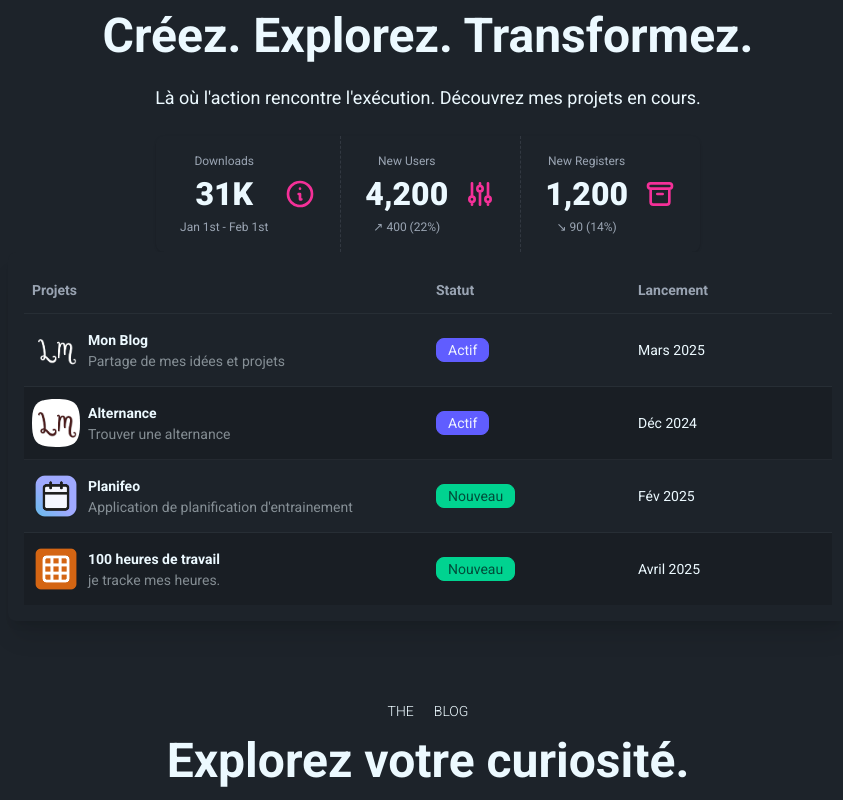
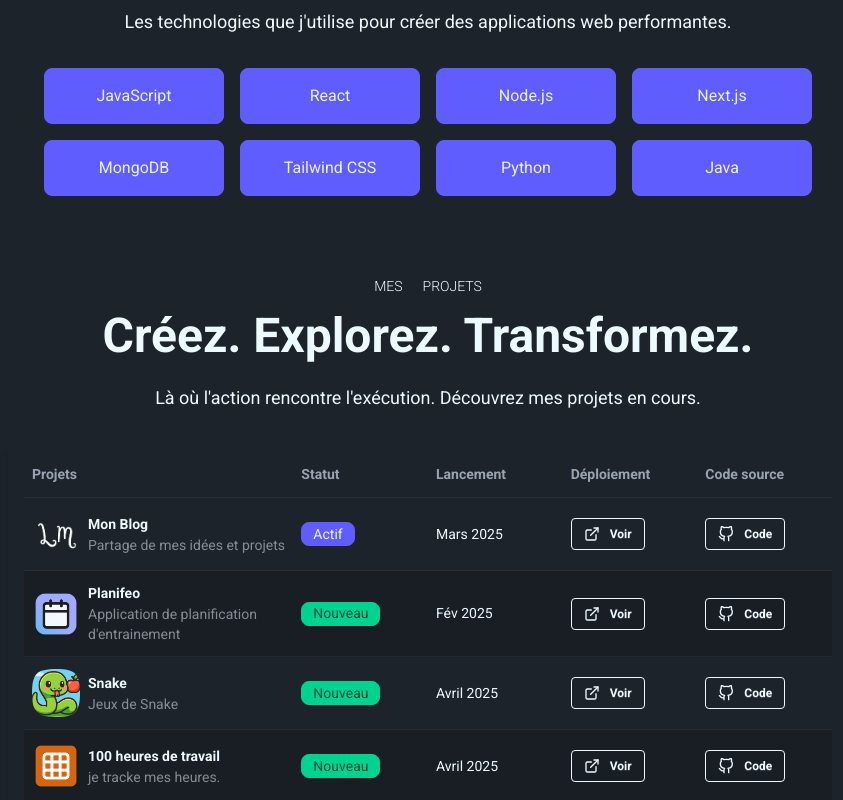
Before and after one commit to LucasMillart/blog, a Next.js app: page / in a window 1280 px wide. Shown: the part 460-1260 px from the top of the page, without its empty margins (212-1055 px from the left). Built offline with nearby package versions, Linux system fonts and the light colour scheme; a web font is replaced by a local one.

Commit message:
Modify projects - add Technologies components

```diff
--- a/app/globals.css
+++ b/app/globals.css
@@ -4,6 +4,10 @@
    themes: dark --default, light --preferslight;
 }
 
+html {
+  scroll-behavior: smooth;
+}
+
 body {
   font-family: 'Roboto', serif;
 }
--- a/app/page.js
+++ b/app/page.js
@@ -1,6 +1,7 @@
 import Image from "next/image";
 import Header from "@/components/Header";
 import Head from "@/components/Head";
+import Technologies from "@/components/Technologies";
 import Blog from "@/components/Blog";
 import Projects from "@/components/Projects";
 
@@ -9,6 +10,7 @@ export default function Home() {
     <div>
       <Header />
       <Head />
+      <Technologies />
       <Projects />
       <Blog />
     </div>
--- a/components/Head.js
+++ b/components/Head.js
@@ -5,10 +5,10 @@ const Head = () => {
     <header className=" text-center py-10 px-5">
       <h1 className="text-sm font-light mb-4 tracking-[10]">LUCAS<span className='ml-5 tracking-[10]'>MILLART</span></h1>
       <h2 className="text-5xl font-bold mb-6">
-        Codez mieux. Créez plus. <br></br> Simplifiez votre vie.
+        Développeur Full Stack
       </h2>
       <p className="text-lg mb-6">
-        Apprenez chaque semaine pour explorer des idées<br></br> sur le code, les SaaS, et la productivité.
+        Codez mieux. Créez plus. Simplifiez votre vie.
       </p>
     </header>
   );
--- a/components/Projects.js
+++ b/components/Projects.js
@@ -13,7 +13,6 @@ export default function Projects() {
       <p className="text-lg mb-6">
         Là où l&apos;action rencontre l&apos;exécution. Découvrez mes projets en cours.
       </p>
-      <StatistiquesGlobal />
       <ProjetsPresentation />
     </section>
   );
--- a/components/Projets/ProjetsPresentation.js
+++ b/components/Projets/ProjetsPresentation.js
@@ -9,9 +9,11 @@ export default function ProjetsPresentation() {
         <table className="table table-zebra w-full">
           <thead>
             <tr>
-              <th className="px-2 w-1/2"><Link href="/projets">Projets</Link></th>
-              <th className="px-2 w-1/4">Statut</th>
-              <th className="px-2 w-1/4">Lancement</th>
+              <th className="px-2 w-1/3"><Link href="/projets">Projets</Link></th>
+              <th className="px-2 w-1/6">Statut</th>
+              <th className="px-2 w-1/6">Lancement</th>
+              <th className="px-2 w-1/6">Déploiement</th>
+              <th className="px-2 w-1/6">Code source</th>
             </tr>
           </thead>
           <tbody>
@@ -37,23 +39,24 @@ export default function ProjetsPresentation() {
               </td>
               <td className="px-2"><span className="badge badge-primary">Actif</span></td>
               <td className="px-2">Mars 2025</td>
-            </tr>
-            <tr>
               <td className="px-2">
-                <div className="flex items-center space-x-2">
-                  <div className="avatar">
-                    <div className="mask mask-squircle w-12 h-12">
-                      <Image src="/LM-logo-noire.png" alt="Alternance" width={48} height={48} />
-                    </div>
-                  </div>
-                  <div>
-                    <div className="font-bold"><Link href="/projets/alternance">Alternance</Link></div>
-                    <div className="text-sm opacity-50">Trouver une alternance</div>
-                  </div>
-                </div>
+                <Link href="https://lucasmillart.vercel.app" className="btn btn-sm btn-outline">
+                  <svg xmlns="http://www.w3.org/2000/svg" viewBox="0 0 24 24" fill="none" stroke="currentColor" strokeWidth="2" strokeLinecap="round" strokeLinejoin="round" className="w-4 h-4 mr-1">
+                    <path d="M18 13v6a2 2 0 0 1-2 2H5a2 2 0 0 1-2-2V8a2 2 0 0 1 2-2h6"></path>
+                    <polyline points="15 3 21 3 21 9"></polyline>
+                    <line x1="10" y1="14" x2="21" y2="3"></line>
+                  </svg>
+                  Voir
+                </Link>
               </td>
-              <td className="px-2"><span className="badge badge-primary">Actif</span></td>
-              <td className="px-2">Déc 2024</td>
+              <td className="px-2">
+                <Link href="https://github.com/LucasMillart/blog" target="_blank" className="btn btn-sm btn-outline">
+                  <svg xmlns="http://www.w3.org/2000/svg" viewBox="0 0 24 24" fill="none" stroke="currentColor" strokeWidth="2" strokeLinecap="round" strokeLinejoin="round" className="w-4 h-4 mr-1">
+                    <path d="M9 19c-5 1.5-5-2.5-7-3m14 6v-3.87a3.37 3.37 0 0 0-.94-2.61c3.14-.35 6.44-1.54 6.44-7A5.44 5.44 0 0 0 20 4.77 5.07 5.07 0 0 0 19.91 1S18.73.65 16 2.48a13.38 13.38 0 0 0-7 0C6.27.65 5.09 1 5.09 1A5.07 5.07 0 0 0 5 4.77a5.44 5.44 0 0 0-1.5 3.78c0 5.42 3.3 6.61 6.44 7A3.37 3.37 0 0 0 9 18.13V22"></path>
+                  </svg>
+                  Code
+                </Link>
+              </td>
             </tr>
             <tr>
               <td className="px-2">
@@ -76,6 +79,64 @@ export default function ProjetsPresentation() {
               </td>
               <td className="px-2"><span className="badge badge-success">Nouveau</span></td>
               <td className="px-2">Fév 2025</td>
+              <td className="px-2">
+                <Link href="https://planifeo.vercel.app" target="_blank" className="btn btn-sm btn-outline">
+                  <svg xmlns="http://www.w3.org/2000/svg" viewBox="0 0 24 24" fill="none" stroke="currentColor" strokeWidth="2" strokeLinecap="round" strokeLinejoin="round" className="w-4 h-4 mr-1">
+                    <path d="M18 13v6a2 2 0 0 1-2 2H5a2 2 0 0 1-2-2V8a2 2 0 0 1 2-2h6"></path>
+                    <polyline points="15 3 21 3 21 9"></polyline>
+                    <line x1="10" y1="14" x2="21" y2="3"></line>
+                  </svg>
+                  Voir
+                </Link>
+              </td>
+              <td className="px-2">
+                <Link href="https://github.com/LucasMillart/planifeo" target="_blank" className="btn btn-sm btn-outline">
+                  <svg xmlns="http://www.w3.org/2000/svg" viewBox="0 0 24 24" fill="none" stroke="currentColor" strokeWidth="2" strokeLinecap="round" strokeLinejoin="round" className="w-4 h-4 mr-1">
+                    <path d="M9 19c-5 1.5-5-2.5-7-3m14 6v-3.87a3.37 3.37 0 0 0-.94-2.61c3.14-.35 6.44-1.54 6.44-7A5.44 5.44 0 0 0 20 4.77 5.07 5.07 0 0 0 19.91 1S18.73.65 16 2.48a13.38 13.38 0 0 0-7 0C6.27.65 5.09 1 5.09 1A5.07 5.07 0 0 0 5 4.77a5.44 5.44 0 0 0-1.5 3.78c0 5.42 3.3 6.61 6.44 7A3.37 3.37 0 0 0 9 18.13V22"></path>
+                  </svg>
+                  Code
+                </Link>
+              </td>
+            </tr>
+            <tr>
+              <td className="px-2">
+                <div className="flex items-center space-x-2">
+                  <div className="avatar">
+                    <div className="mask mask-squircle w-12 h-12">
+                      <Image
+                        src="/Snake.png"
+                        alt="Snake Logo"
+                        width={48}
+                        height={48}
+                      />
+                    </div>
+                  </div>
+                  <div>
+                    <div className="font-bold"><Link href="projets/planifeo">Snake</Link></div>
+                    <div className="text-sm opacity-50">Jeux de Snake</div>
+                  </div>
+                </div>
+              </td>
+              <td className="px-2"><span className="badge badge-success">Nouveau</span></td>
+              <td className="px-2">Avril 2025</td>
+              <td className="px-2">
+                <Link href="https://snake-game.vercel.app" target="_blank" className="btn btn-sm btn-outline">
+                  <svg xmlns="http://www.w3.org/2000/svg" viewBox="0 0 24 24" fill="none" stroke="currentColor" strokeWidth="2" strokeLinecap="round" strokeLinejoin="round" className="w-4 h-4 mr-1">
+                    <path d="M18 13v6a2 2 0 0 1-2 2H5a2 2 0 0 1-2-2V8a2 2 0 0 1 2-2h6"></path>
+                    <polyline points="15 3 21 3 21 9"></polyline>
+                    <line x1="10" y1="14" x2="21" y2="3"></line>
+                  </svg>
+                  Voir
+                </Link>
+              </td>
+              <td className="px-2">
+                <Link href="https://github.com/LucasMillart/snake-game" target="_blank" className="btn btn-sm btn-outline">
+                  <svg xmlns="http://www.w3.org/2000/svg" viewBox="0 0 24 24" fill="none" stroke="currentColor" strokeWidth="2" strokeLinecap="round" strokeLinejoin="round" className="w-4 h-4 mr-1">
+                    <path d="M9 19c-5 1.5-5-2.5-7-3m14 6v-3.87a3.37 3.37 0 0 0-.94-2.61c3.14-.35 6.44-1.54 6.44-7A5.44 5.44 0 0 0 20 4.77 5.07 5.07 0 0 0 19.91 1S18.73.65 16 2.48a13.38 13.38 0 0 0-7 0C6.27.65 5.09 1 5.09 1A5.07 5.07 0 0 0 5 4.77a5.44 5.44 0 0 0-1.5 3.78c0 5.42 3.3 6.61 6.44 7A3.37 3.37 0 0 0 9 18.13V22"></path>
+                  </svg>
+                  Code
+                </Link>
+              </td>
             </tr>
             <tr>
               <td className="px-2">
@@ -98,6 +159,24 @@ export default function ProjetsPresentation() {
               </td>
               <td className="px-2"><span className="badge badge-success">Nouveau</span></td>
               <td className="px-2">Avril 2025</td>
+              <td className="px-2">
+                <Link href="projets/100-heures" className="btn btn-sm btn-outline">
+                  <svg xmlns="http://www.w3.org/2000/svg" viewBox="0 0 24 24" fill="none" stroke="currentColor" strokeWidth="2" strokeLinecap="round" strokeLinejoin="round" className="w-4 h-4 mr-1">
+                    <path d="M18 13v6a2 2 0 0 1-2 2H5a2 2 0 0 1-2-2V8a2 2 0 0 1 2-2h6"></path>
+                    <polyline points="15 3 21 3 21 9"></polyline>
+                    <line x1="10" y1="14" x2="21" y2="3"></line>
+                  </svg>
+                  Voir
+                </Link>
+              </td>
+              <td className="px-2">
+                <Link href="https://github.com/LucasMillart/blog" target="_blank" className="btn btn-sm btn-outline">
+                  <svg xmlns="http://www.w3.org/2000/svg" viewBox="0 0 24 24" fill="none" stroke="currentColor" strokeWidth="2" strokeLinecap="round" strokeLinejoin="round" className="w-4 h-4 mr-1">
+                    <path d="M9 19c-5 1.5-5-2.5-7-3m14 6v-3.87a3.37 3.37 0 0 0-.94-2.61c3.14-.35 6.44-1.54 6.44-7A5.44 5.44 0 0 0 20 4.77 5.07 5.07 0 0 0 19.91 1S18.73.65 16 2.48a13.38 13.38 0 0 0-7 0C6.27.65 5.09 1 5.09 1A5.07 5.07 0 0 0 5 4.77a5.44 5.44 0 0 0-1.5 3.78c0 5.42 3.3 6.61 6.44 7A3.37 3.37 0 0 0 9 18.13V22"></path>
+                  </svg>
+                  Code
+                </Link>
+              </td>
             </tr>
           </tbody>
         </table>
--- /dev/null
+++ b/components/Technologies.js
@@ -0,0 +1,35 @@
+export default function Technologies() {
+  const technologies = [
+    { name: "JavaScript" },
+    { name: "React" },
+    { name: "Node.js" },
+    { name: "Next.js" },
+    { name: "MongoDB" },
+    { name: "Tailwind CSS" },
+    { name: "Python" },
+    { name: "Java" }
+  ];
+
+  return (
+    <section className="py-10 px-5 text-center">
+      <h1 className="text-sm font-light mb-4 tracking-[10]">MES<span className='ml-5 tracking-[10]'>TECHNOLOGIES</span></h1>
+      <h2 className="text-5xl font-bold mb-6">
+        Stack Technique
+      </h2>
+      <p className="text-lg mb-8">
+        Les technologies que j&apos;utilise pour créer des applications web performantes.
+      </p>
+
+      <div className="grid grid-cols-2 sm:grid-cols-4 gap-4 max-w-3xl mx-auto">
+        {technologies.map((tech) => (
+          <div
+            key={tech.name}
+            className="badge badge-primary badge-lg p-4 text-base flex items-center justify-center h-14 w-full"
+          >
+            {tech.name}
+          </div>
+        ))}
+      </div>
+    </section>
+  );
+}
```
Also changed, not shown: public/Snake.png (added).
